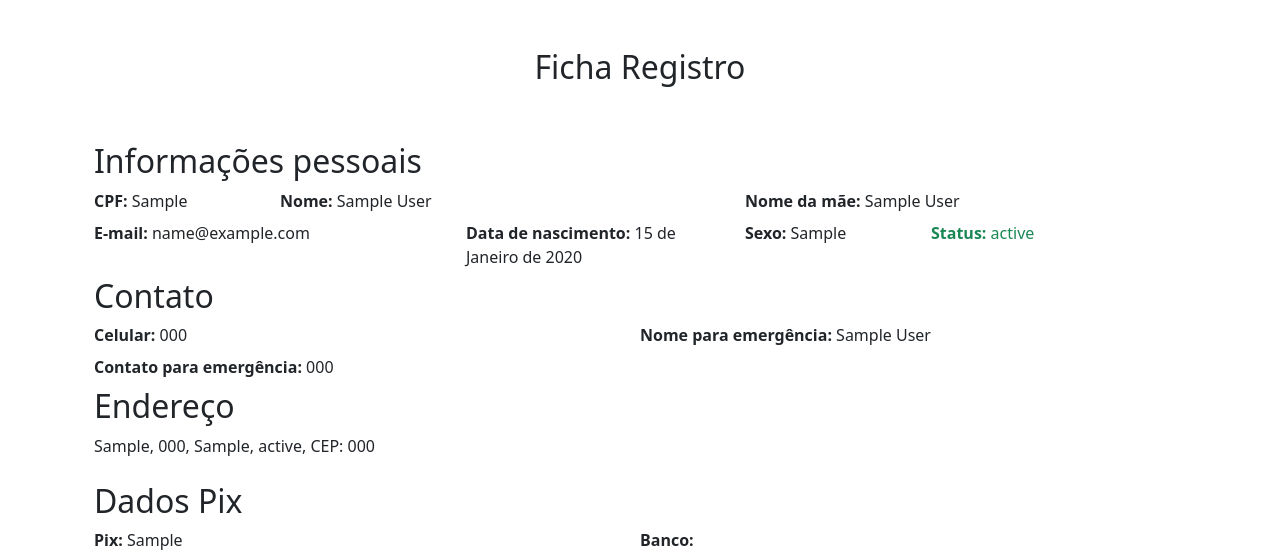
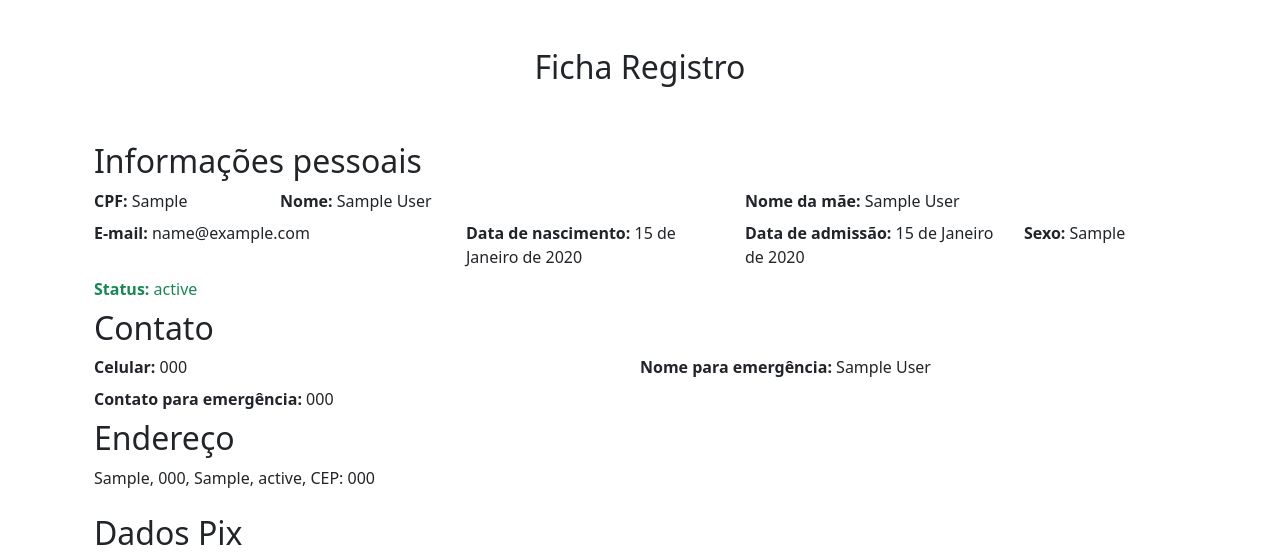
Before and after one commit to MarcosSerra1/unigestao, a Django app: page /employee/1/ in a window 1280 px wide. Shown: the part 57-610 px from the top of the page. Run offline with Django 5.2, Linux system fonts and the light colour scheme; tables that the repository leaves empty hold one stand-in row (values such as "Sample post"); some libraries are stand-ins or nearby versions.

Commit message:
✨ feat: Added `admission_date` field to template (employee_details.html)
Added the hire date field to the `employee_details.html` template. The hire date (`admission_date`) is now displayed in a prominent format, providing a clear view of this important information in the employee details.

```diff
--- a/employees/templates/employees/employee_details.html
+++ b/employees/templates/employees/employee_details.html
@@ -24,6 +24,9 @@
         </div>
         <div class="col-md-3 d-flex flex-column">
             <label for="id_birth_date" class="form-label"><strong>Data de nascimento:</strong> {{ object.birth_date }}</label>
+        </div>
+        <div class="col-md-3 d-flex flex-column">
+            <label for="id_birth_date" class="form-label"><strong>Data de admissão:</strong> {{ object.admission_date }}</label>
         </div>
         <div class="col-md-2 d-flex flex-column">
             <label for="id_sex" class="form-label"><strong>Sexo:</strong> {{ object.sex }}</label>
```
